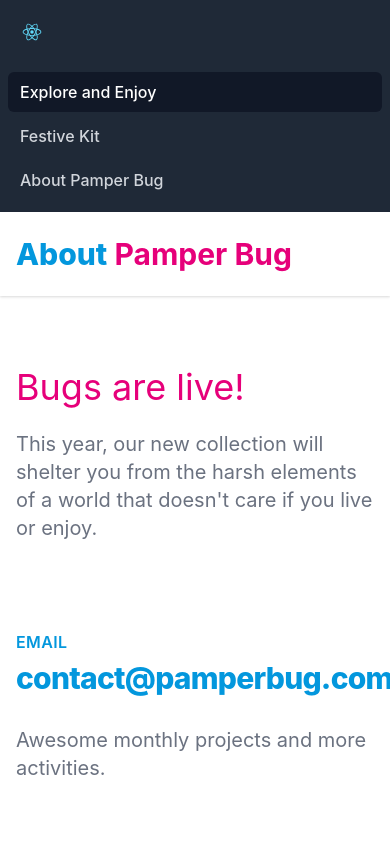
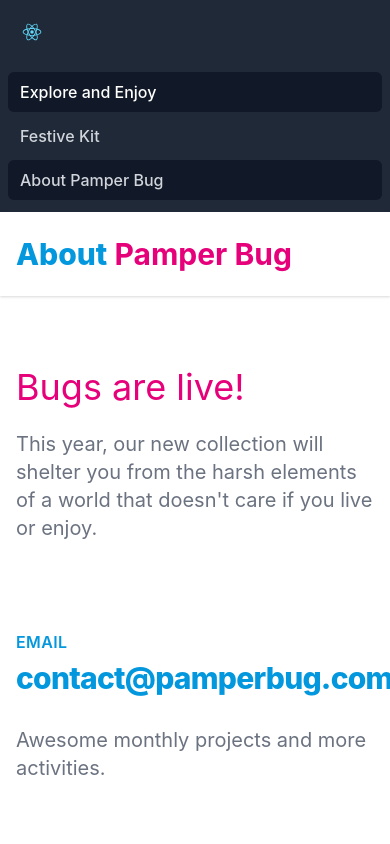
Before and after one commit to niteshpatare/pamperbugkit, a React (Create React App) app: page /aboutpamperbug in a window 390 px wide. Shown: the top 844 px of the page. Built offline with nearby package versions, Linux system fonts and the light colour scheme.

Commit message:
Update App.js
nav links for mobile updated

```diff
--- a/src/App.js
+++ b/src/App.js
@@ -55,11 +55,17 @@
         <div className="md:hidden" id="mobile-menu">
           <div className="px-2 pt-2 pb-3 space-y-1 sm:px-3">
             {/*<!-- Current: "bg-gray-900 text-white", Default: "text-gray-300 hover:bg-gray-700 hover:text-white" -->*/}
-            <a href="/" className="bg-gray-900 text-white block px-3 py-2 rounded-md text-base font-medium" aria-current="page">Explore and Enjoy</a>
 
-            <a href="/festivekit" className="text-gray-300 hover:bg-gray-700 hover:text-white block px-3 py-2 rounded-md text-base font-medium">Festive Kit</a>
+            <NavLink to="/" exact aria-current="page" activeClassName="bg-gray-900" className="bg-gray-900 text-white block px-3 py-2 rounded-md text-base font-medium">
+                    Explore and Enjoy
+            </NavLink>
+            <NavLink to="/festivekit" aria-current activeClassName="bg-gray-900" className="text-gray-300 hover:bg-gray-700 hover:text-white block px-3 py-2 rounded-md text-base font-medium">
+                    Festive Kit
+            </NavLink>
 
-            <a href="/aboutpamperbug" className="text-gray-300 hover:bg-gray-700 hover:text-white block px-3 py-2 rounded-md text-base font-medium">About Pamper Bug</a>
+            <NavLink to="/aboutpamperbug" aria-current activeClassName="bg-gray-900" className="text-gray-300 hover:bg-gray-700 hover:text-white block px-3 py-2 rounded-md text-base font-medium">
+                  About Pamper Bug
+            </NavLink>
 
           </div>
         </div>
```
